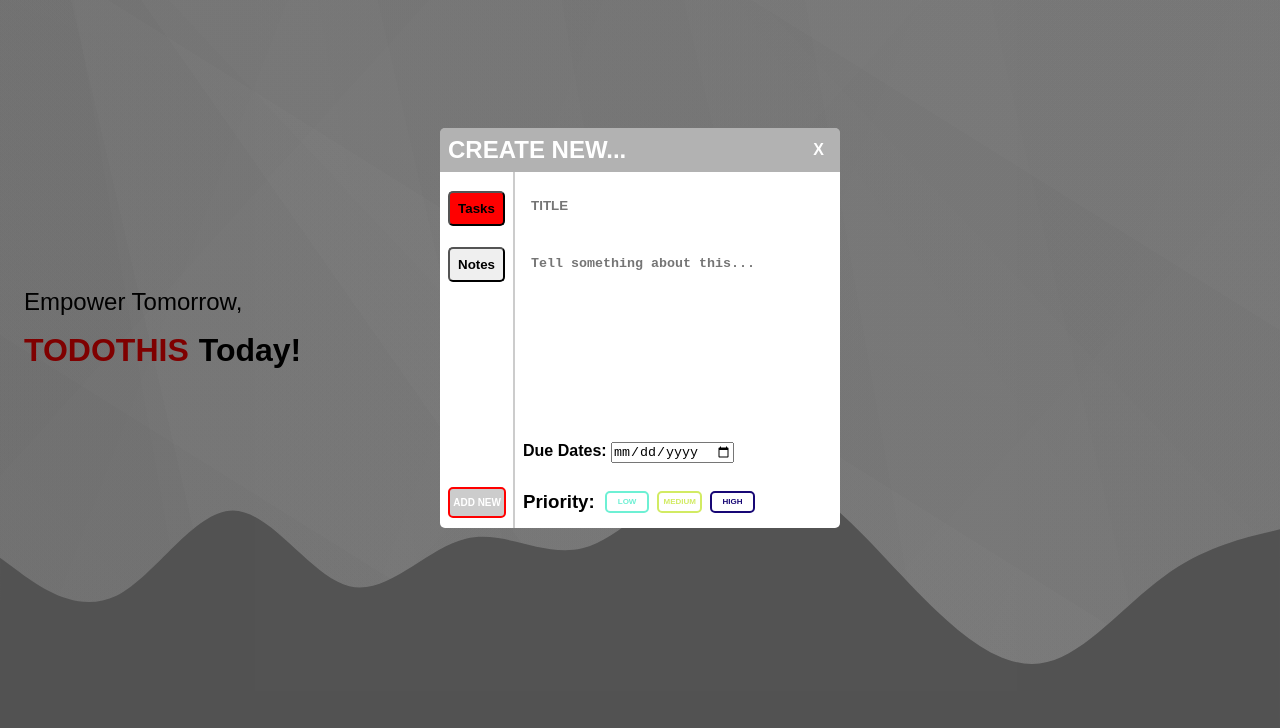
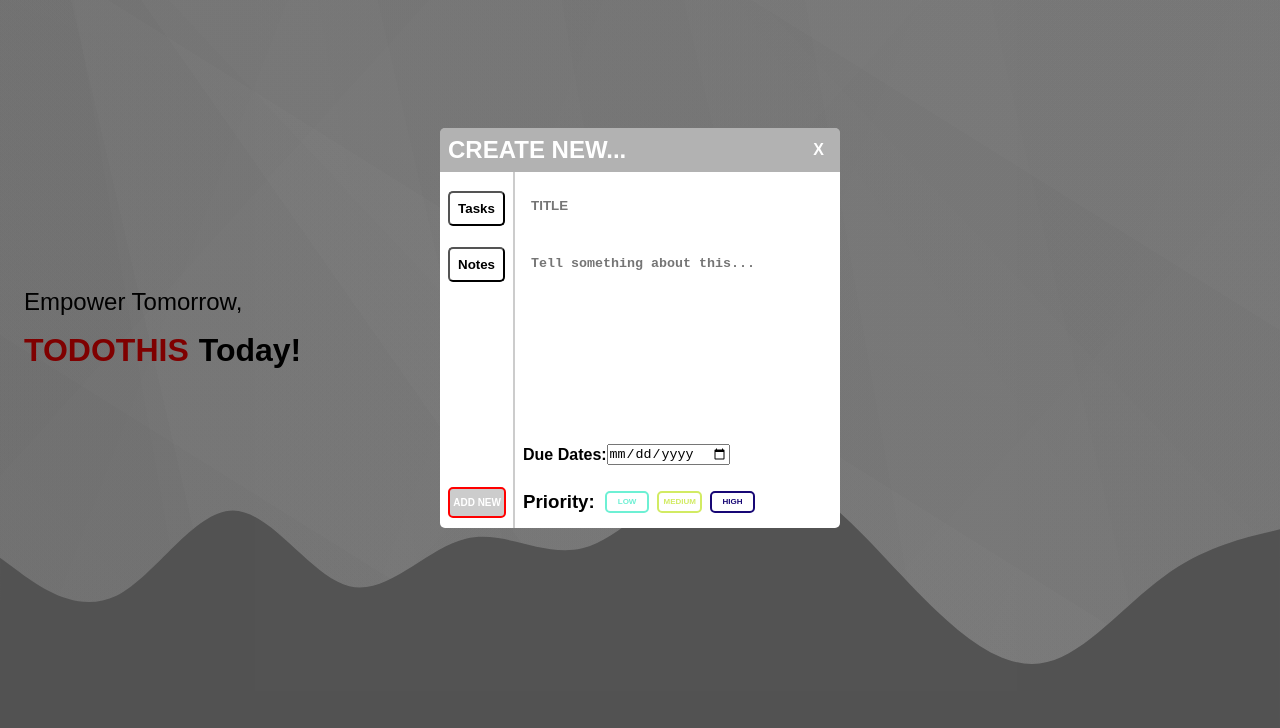
Before and after one commit to MrChae1/glassofwater, a website built with webpack: page dist/index.html in a window 1280 px wide. Both pictures are taken after a click on the element 1222 px from the left and 25 px from the top of the page. Shown: the part 72-800 px from the top of the page. Built offline with nearby package versions, Linux system fonts and the light colour scheme.

Commit message:
adding styleto the JS

```diff
--- a/src/scssFile/_modals.scss
+++ b/src/scssFile/_modals.scss
@@ -54,10 +54,19 @@
     padding: 1.2rem .5rem;
     border-right: 2px solid rgba(0, 0, 0, 0.2);
     // margin-top: 10px;
-    .Addmodal{
+    button{
         padding: .5rem;
         border-radius: 5px;
         font-weight: bold;
+        position: relative;
+        background-color: transparent;
+        cursor: pointer;
+        &::after{
+            @include AnchortagAfter();
+        }
+        &:hover::after{
+            @include AnchorTagHover();
+        }
     }
 }
 .Addmodal-Aside{
@@ -92,13 +101,17 @@
         height: 80%;
     }
 }
+.tasks-Only{
+    display: flex;
+    align-items: center;
+}
 label{
     font-weight: bold;
 }
 .Prioritymodal-Section{
     width: 75%;
-    display: flex;
     justify-content: center;
+    // margin-top: 5px;
     .PriorityContainer{
         width: 100%;
         display: grid;
@@ -156,6 +169,7 @@ label{
         font-size: 10px;
         border-radius: 5px;
         background-color: rgb(0, 0, 0, .2);
+        cursor: pointer;
         &:hover{
             background-color: red;
             color: black;
```
